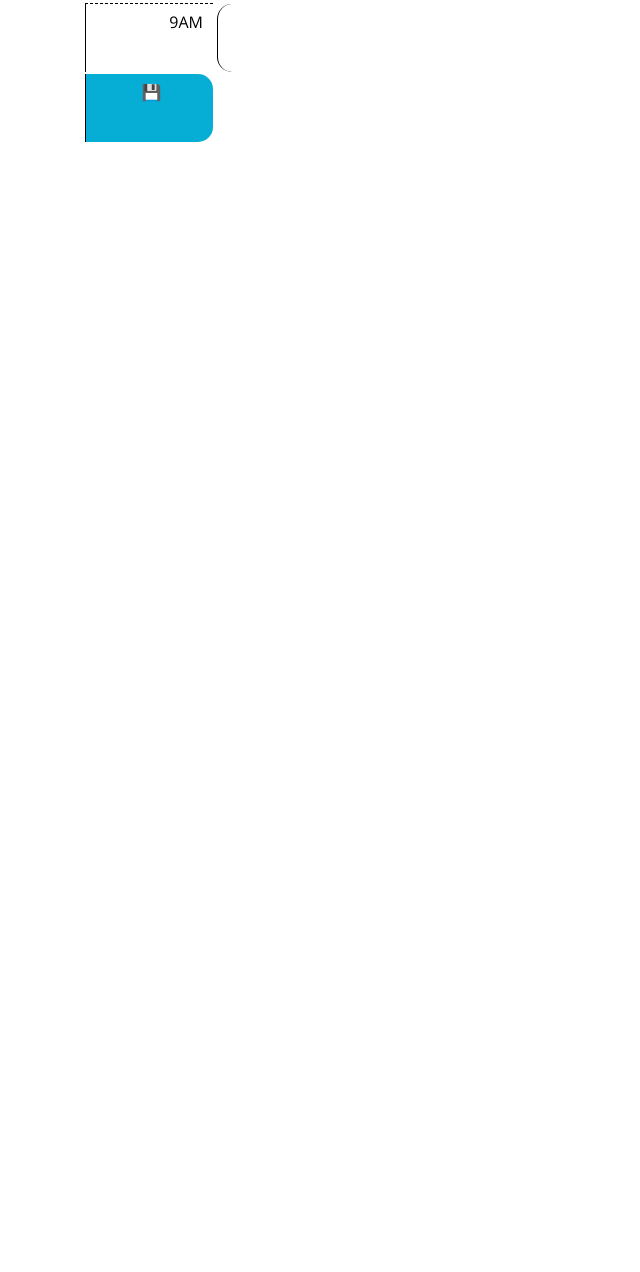
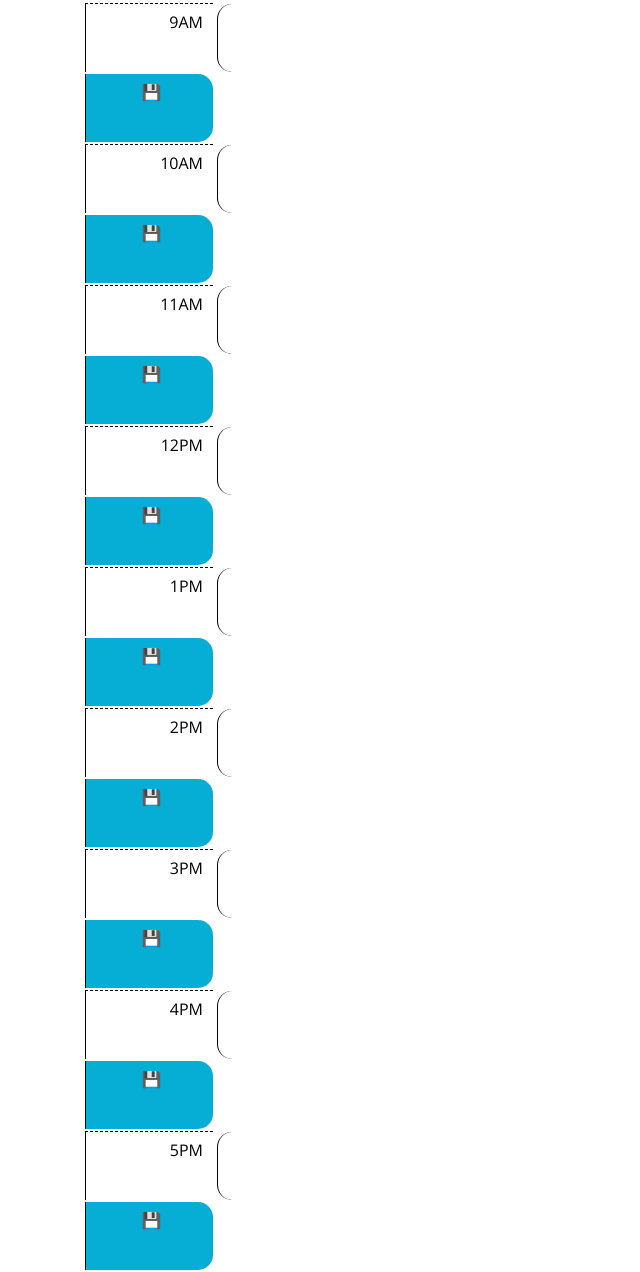
Before and after one commit to shaizai1/work-day-scheduler, a plain HTML site: page index.html in a window 1280 px wide. Shown: the part 333-1605 px from the top of the page, without its empty margins (0-640 px from the left). Before the commit the page ends 800 px from the top, so only its background shows below. Drawn offline with nearby package versions, Linux system fonts and the light colour scheme.

Commit message:
added timeblocks

```diff
--- a/assets/js/script.js
+++ b/assets/js/script.js
@@ -1,2 +1,7 @@
 var now = moment();
-$("#currentDay").text(now.format("dddd, MMMM do"));
+$("#currentDay").text(now.format("dddd, MMMM Do"));
+
+
+let timeBlockEl = $("#time-block");
+
+timeBlockEl.addClass("present");
--- a/index.html
+++ b/index.html
@@ -37,6 +37,45 @@
         <textarea class="saveBtn " id="" cols="10" rows="3"> 💾</textarea>
     </div>
 
+    <div><textarea class="hour" id="" cols="10" rows="3">10AM</textarea>
+      <textarea class="time-block" id="" cols="90" rows="3"></textarea>
+       <textarea class="saveBtn " id="" cols="10" rows="3"> 💾</textarea>
+   </div>
+
+   <div><textarea class="hour" id="" cols="10" rows="3">11AM</textarea>
+    <textarea class="time-block" id="" cols="90" rows="3"></textarea>
+     <textarea class="saveBtn " id="" cols="10" rows="3"> 💾</textarea>
+ </div>
+
+ <div><textarea class="hour" id="" cols="10" rows="3">12PM</textarea>
+  <textarea class="time-block" id="" cols="90" rows="3"></textarea>
+   <textarea class="saveBtn " id="" cols="10" rows="3"> 💾</textarea>
+</div>
+
+<div><textarea class="hour" id="" cols="10" rows="3">1PM</textarea>
+  <textarea class="time-block" id="" cols="90" rows="3"></textarea>
+   <textarea class="saveBtn " id="" cols="10" rows="3"> 💾</textarea>
+</div>
+
+<div><textarea class="hour" id="" cols="10" rows="3">2PM</textarea>
+  <textarea class="time-block" id="" cols="90" rows="3"></textarea>
+   <textarea class="saveBtn " id="" cols="10" rows="3"> 💾</textarea>
+</div>
+
+<div><textarea class="hour" id="" cols="10" rows="3">3PM</textarea>
+  <textarea class="time-block" id="" cols="90" rows="3"></textarea>
+   <textarea class="saveBtn " id="" cols="10" rows="3"> 💾</textarea>
+</div>
+
+<div><textarea class="hour" id="" cols="10" rows="3">4PM</textarea>
+  <textarea class="time-block" id="" cols="90" rows="3"></textarea>
+   <textarea class="saveBtn " id="" cols="10" rows="3"> 💾</textarea>
+</div>
+
+<div><textarea class="hour" id="" cols="10" rows="3">5PM</textarea>
+  <textarea class="time-block" id="" cols="90" rows="3"></textarea>
+   <textarea class="saveBtn " id="" cols="10" rows="3"> 💾</textarea>
+</div>
     <script src="https://cdnjs.cloudflare.com/ajax/libs/jquery/3.2.1/jquery.min.js"></script>
     <script src="https://cdnjs.cloudflare.com/ajax/libs/moment.js/2.24.0/moment.min.js"></script>
     <script src="./assets/js/script.js"></script>
```
